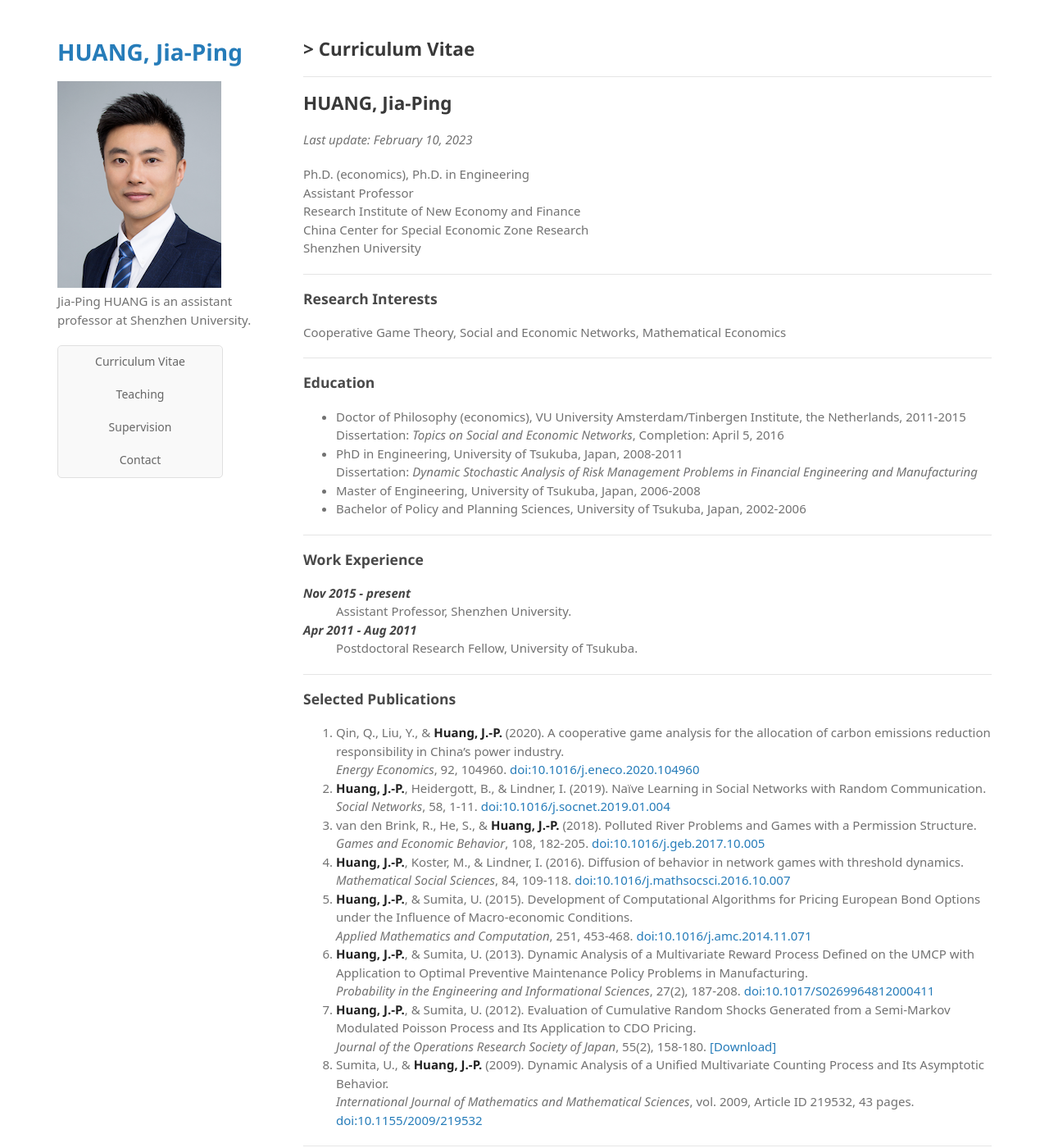
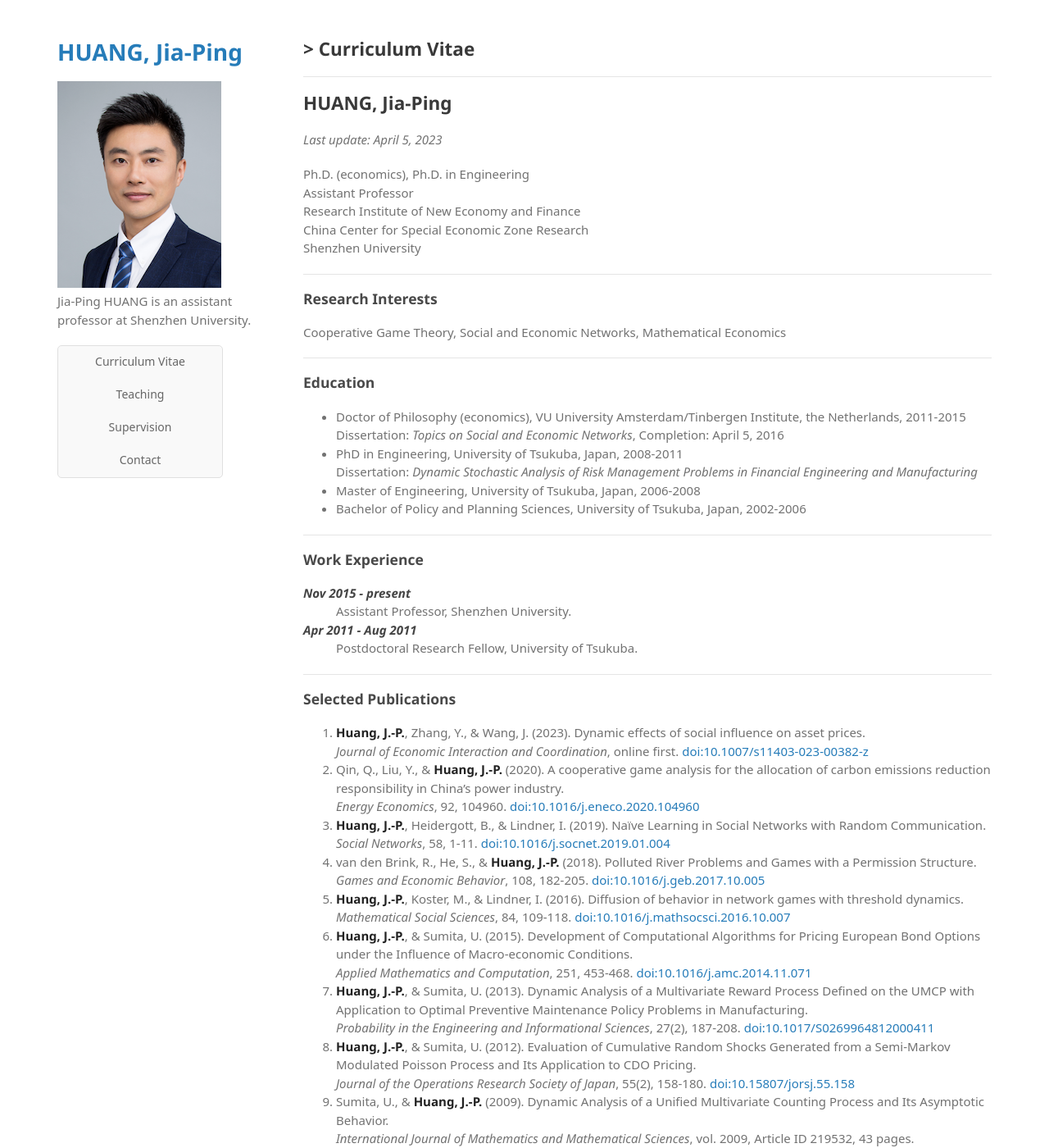
Before and after one commit to huangjp28/huangjp28.github.io, a Jekyll site: the page built from _pages/01_CV.md, in a window 1280 px wide and 1400 px high. Shown: the whole window at 82% size. Built offline with Jekyll 4.4.1, drawn with Linux system fonts in a browser that asks for light colours; some web fonts are replaced; a script that is not in the unit is left out.

Commit message:
update 20230405

```diff
--- a/_pages/01_CV.md
+++ b/_pages/01_CV.md
@@ -8,7 +8,7 @@ permalink: /CV/
 ---
 ## HUANG, Jia-Ping
 
-*Last update: February 10, 2023*
+*Last update: April 5, 2023*
 
 Ph.D. (economics), Ph.D. in Engineering
 Assistant Professor
@@ -52,21 +52,23 @@ Cooperative Game Theory, Social and Economic Networks, Mathematical Economics
 ---
 ### Selected Publications
 
-1. Qin, Q., Liu, Y., & **Huang, J.-P.** (2020). A cooperative game analysis for the allocation of carbon emissions reduction responsibility in China's power industry.
+1. **Huang, J.-P.**, Zhang, Y., & Wang, J. (2023). Dynamic effects of social influence on asset prices.
+*Journal of Economic Interaction and Coordination*, online first. [doi:10.1007/s11403-023-00382-z](https://link.springer.com/article/10.1007/s11403-023-00382-z)
+2. Qin, Q., Liu, Y., & **Huang, J.-P.** (2020). A cooperative game analysis for the allocation of carbon emissions reduction responsibility in China's power industry.
 *Energy Economics*, 92, 104960. [doi:10.1016/j.eneco.2020.104960](https://www.sciencedirect.com/science/article/pii/S0140988320303005)
-2. **Huang, J.-P.**, Heidergott, B., & Lindner, I. (2019). Naïve Learning in Social Networks with Random Communication.
+3. **Huang, J.-P.**, Heidergott, B., & Lindner, I. (2019). Naïve Learning in Social Networks with Random Communication.
 *Social Networks*, 58, 1-11. [doi:10.1016/j.socnet.2019.01.004](https://www.sciencedirect.com/science/article/pii/S0378873318300923)
-3. van den Brink, R., He, S., & **Huang, J.-P.** (2018). Polluted River Problems and Games with a Permission Structure.
+4. van den Brink, R., He, S., & **Huang, J.-P.** (2018). Polluted River Problems and Games with a Permission Structure.
 *Games and Economic Behavior*, 108, 182-205. [doi:10.1016/j.geb.2017.10.005](https://www.sciencedirect.com/science/article/pii/S089982561730177X)
-4. **Huang, J.-P.**, Koster, M., & Lindner, I. (2016). Diffusion of behavior in network games with threshold dynamics.
+5. **Huang, J.-P.**, Koster, M., & Lindner, I. (2016). Diffusion of behavior in network games with threshold dynamics.
 *Mathematical Social Sciences*, 84, 109-118. [doi:10.1016/j.mathsocsci.2016.10.007](https://www.sciencedirect.com/science/article/pii/S0165489616301305)
-5. **Huang, J.-P.**, & Sumita, U. (2015). Development of Computational Algorithms for Pricing European Bond Options under the Influence of Macro-economic Conditions.
+6. **Huang, J.-P.**, & Sumita, U. (2015). Development of Computational Algorithms for Pricing European Bond Options under the Influence of Macro-economic Conditions.
 *Applied Mathematics and Computation*, 251, 453-468. [doi:10.1016/j.amc.2014.11.071](https://www.sciencedirect.com/science/article/pii/S0096300314016038)
-6. **Huang, J.-P.**, & Sumita, U. (2013). Dynamic Analysis of a Multivariate Reward Process Defined on the UMCP with Application to Optimal Preventive Maintenance Policy Problems in Manufacturing.
+7. **Huang, J.-P.**, & Sumita, U. (2013). Dynamic Analysis of a Multivariate Reward Process Defined on the UMCP with Application to Optimal Preventive Maintenance Policy Problems in Manufacturing.
 *Probability in the Engineering and Informational Sciences*, 27(2), 187-208. [doi:10.1017/S0269964812000411](https://www.cambridge.org/core/journals/probability-in-the-engineering-and-informational-sciences/article/dynamic-analysis-of-a-multivariate-reward-process-defined-on-the-umcp-with-application-to-optimal-preventive-maintenance-policy-problems-in-manufacturing/9381BAE5C5E950D9296993784662B007)
-7. **Huang, J.-P.**, & Sumita, U. (2012). Evaluation of Cumulative Random Shocks Generated from a Semi-Markov Modulated Poisson Process and Its Application to CDO Pricing.
-*Journal of the Operations Research Society of Japan*, 55(2), 158-180. [[Download]](http://www.orsj.or.jp/~archive/pdf/e_mag/Vol.55_02_158.pdf)
-8. Sumita, U., & **Huang, J.-P.** (2009). Dynamic Analysis of a Unified Multivariate Counting Process and Its Asymptotic Behavior.
+8. **Huang, J.-P.**, & Sumita, U. (2012). Evaluation of Cumulative Random Shocks Generated from a Semi-Markov Modulated Poisson Process and Its Application to CDO Pricing.
+*Journal of the Operations Research Society of Japan*, 55(2), 158-180. [doi:10.15807/jorsj.55.158](https://www.jstage.jst.go.jp/article/jorsj/55/2/55_KJ00008074697/_article)
+9. Sumita, U., & **Huang, J.-P.** (2009). Dynamic Analysis of a Unified Multivariate Counting Process and Its Asymptotic Behavior.
 *International Journal of Mathematics and Mathematical Sciences*, vol. 2009, Article ID 219532, 43 pages. [doi:10.1155/2009/219532](https://www.hindawi.com/journals/ijmms/2009/219532/)
 
 ---
```
Also changed, not shown: _teaching/01_econometrics.md (+6 -2 lines), index.md (+1 -0 lines), 3 other files.
